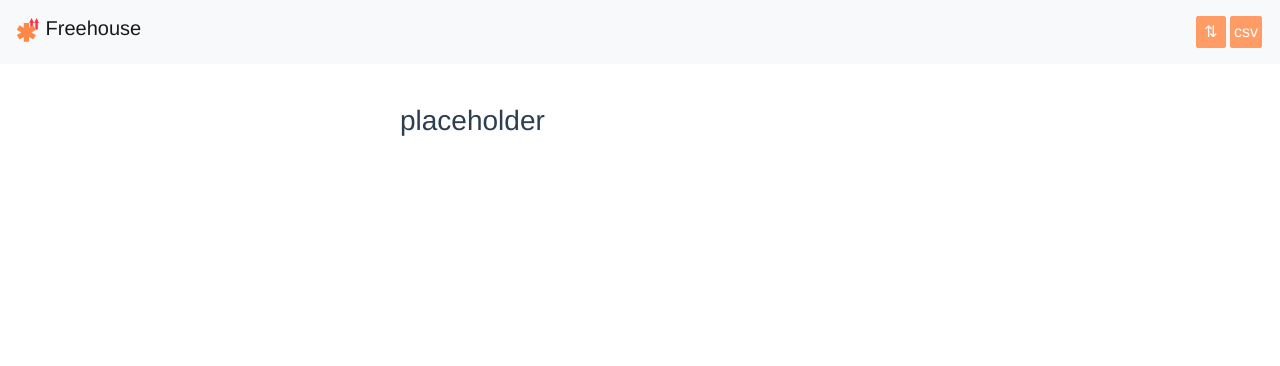
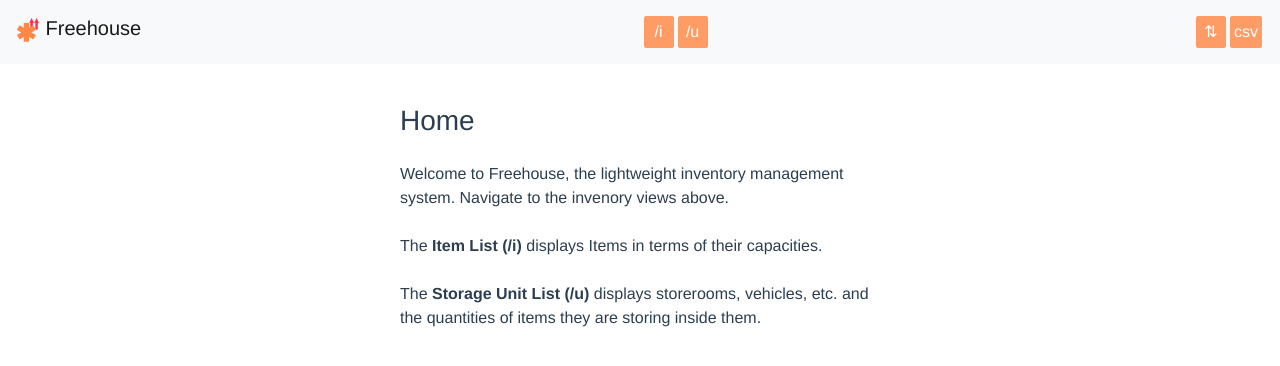
Before and after one commit to quinlanharsch/free-warehouse, a Vue app: page / in a window 1280 px wide. Shown: the top 366 px of the page. Built offline with nearby package versions, Linux system fonts and the light colour scheme.

Commit message:
Early Navigation

```diff
--- a/src/components/home-page.vue
+++ b/src/components/home-page.vue
@@ -1,6 +1,16 @@
 <template>
   <div id="homePage">
-    <h3>placeholder</h3>
+    <h3>Home</h3>
+    <br/>
+    <p>
+      Welcome to Freehouse, the lightweight inventory management system.
+      Navigate to the invenory views above.
+      <br/><br/>
+      The <b>Item List (/i)</b> displays Items in terms of their capacities.
+      <br/><br/>
+      The <b>Storage Unit List (/u)</b> displays storerooms, vehicles, etc.
+      and the quantities of items they are storing inside them.
+    </p>
   </div>
 </template>
 
--- a/src/components/navbar.vue
+++ b/src/components/navbar.vue
@@ -1,11 +1,16 @@
 <template>
   <div class='navbar navbar-light bg-light'>
-    <a class="navbar-brand h1" href="#">
+    <a class="navbar-brand h1" href="/">
       <img src="/img/icons/icon.svg"
       style="display: inline-block; height: 1.2em;"
       alt="*^^">
       Freehouse
     </a>
+
+    <form class="form-inline">
+      <a class="btn" href="/i">/i</a>
+      <a class="btn" href="/u">/u</a>
+    </form>
 
     <form class="form-inline">
       <button class='btn'
--- a/src/router.js
+++ b/src/router.js
@@ -7,6 +7,7 @@ import HomePage from '@/components/home-page.vue'
 Vue.use(Router)
 
 export default new Router({
+  mode: 'history',
   routes: [
     {path:'/', component: HomePage},
     { path: '/i', component: ItemListPage },
```
